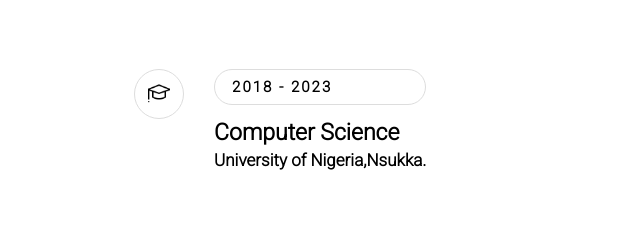
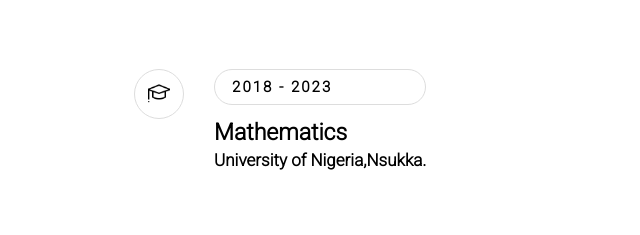
Before and after one commit to MatthewNweke/my-portfolio-website, a plain HTML site: page index.html in a window 1280 px wide. Shown: the part 885-1120 px from the top of the page, 36-676 px from the left. Drawn offline with Linux system fonts and the light colour scheme.

Commit message:
computer

```diff
--- a/index.html
+++ b/index.html
@@ -157,7 +157,7 @@
                                         <div style="display: flex; font-size: 15px;" class="education__year">2018 - 2023
                                         </div>
                                         <h3 style="display: flex; font-size: 23px;" class="education__title">
-                                            Computer Science</h3>
+                                            Mathematics</h3>
                                         <h3 style="display: flex; font-size: 17px;" class="education__place">
                                             University of Nigeria,Nsukka.</h3>
                                     </div>
```
